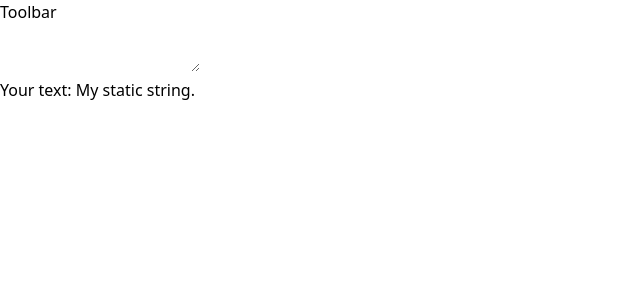
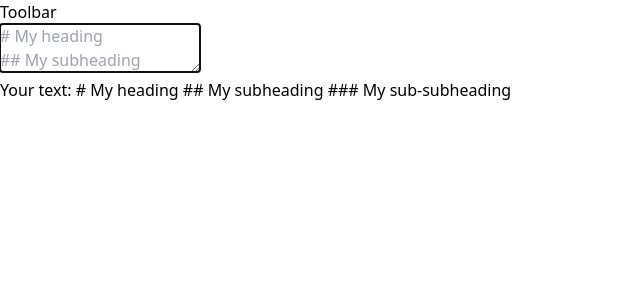
Before and after one commit to liamstojanovic/markdown-previewer, a React (Create React App) app: page / in a window 1280 px wide. Shown: the top 300 px of the page, without its empty margins (0-640 px from the left). Built offline with nearby package versions, Linux system fonts and the light colour scheme.

Commit message:
placeholder md, update state upon textarea change

```diff
--- a/src/components/Editor.tsx
+++ b/src/components/Editor.tsx
@@ -5,22 +5,33 @@ export type PreviewState = {
     raw: string
 }
 
+const defaultMd: string = `# My heading
+## My subheading
+### My sub-subheading
+`
+
 const Editor = () => {
 
     const [textinput, setTextInput] = useState({
-        raw: "Hello world!"
-    })
+        raw: defaultMd
+    });
+
+    const handleTextAreaChange = (event: React.ChangeEvent<HTMLTextAreaElement>) => {
+        setTextInput({
+            raw: event.target.value
+        });
+    }
 
     return (
         <div id="editor-preview">
-            <div id="toolbar">
+            <div id="toolbar"> {/* Should this be its own component? */}
                 Toolbar
             </div>
-            <textarea id="editor">
+            <textarea id="editor" autoFocus={true} placeholder={defaultMd} onChange={(e) => handleTextAreaChange(e)}>
 
             </textarea>
 
-            <Preview raw="My static string."/>
+            <Preview raw={textinput.raw}/>
         </div>
 
     )
```
